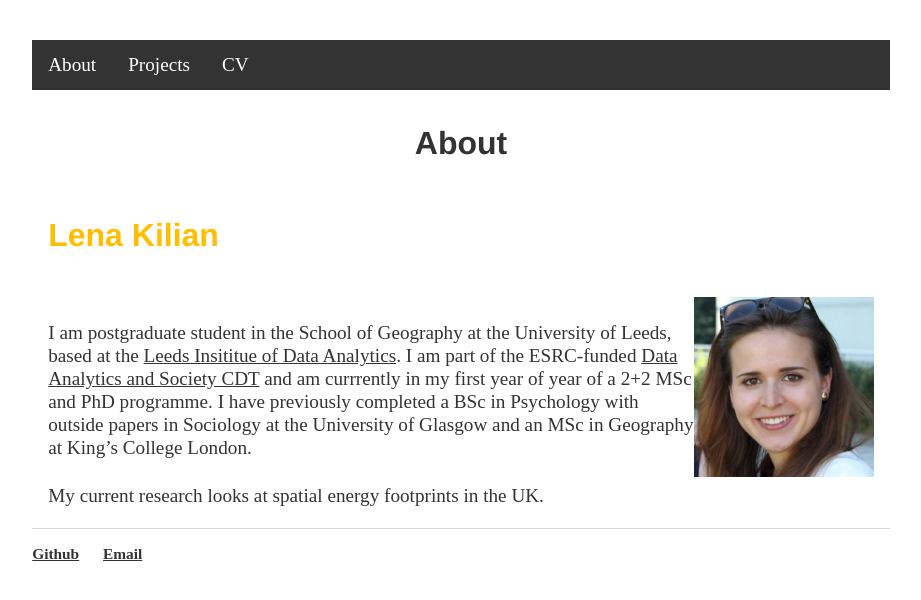
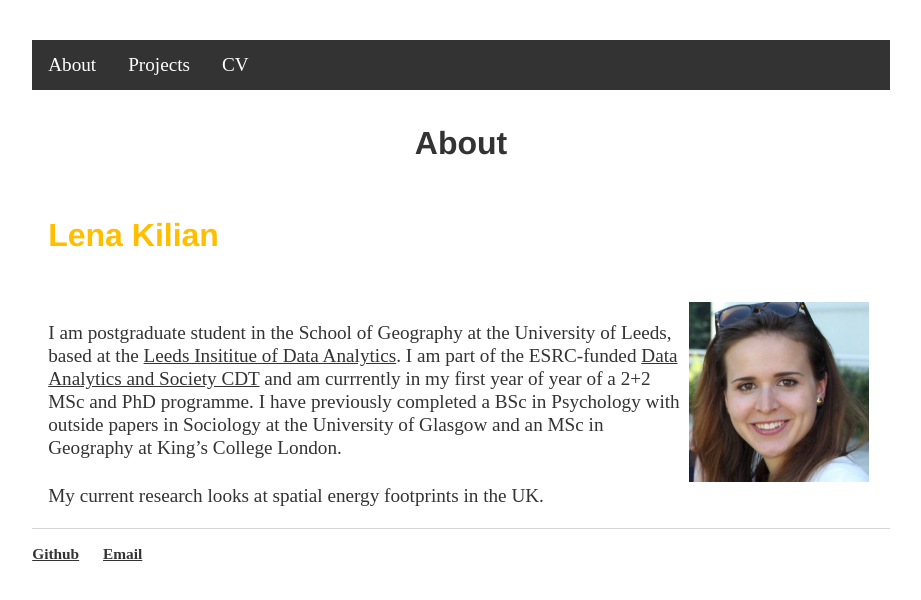
Before and after one commit to lena-kilian/lena-kilian.github.io, a Jekyll site: the page built from index.md, in a window 1280 px wide. Shown: the top 600 px of the page, without its empty margins (179-1100 px from the left). Built offline with Jekyll 4.4.1, drawn with Linux system fonts in a browser that asks for light colours; our own code applies the rules of GitHub Pages for plain Markdown files.

Commit message:
Update index.md

```diff
--- a/index.md
+++ b/index.md
@@ -1,7 +1,7 @@
 # About
 
 ## Lena Kilian
-<img src="Photo_LenaKilian.png" align="right" width="180" padding="20"/>
+<img style="padding: 5px;" src="Photo_LenaKilian.png" align="right" width="180"/>
 
 I am postgraduate student in the School of Geography at the University of Leeds, based at the [Leeds Insititue of Data Analytics](https://lida.leeds.ac.uk/). I am part of the ESRC-funded [Data Analytics and Society CDT](https://datacdt.org/) and am currrently in my first year of year of a 2+2 MSc and PhD programme. I have previously completed a BSc in Psychology with outside papers in Sociology at the University of Glasgow and an MSc in Geography at King's College London.
 
```
